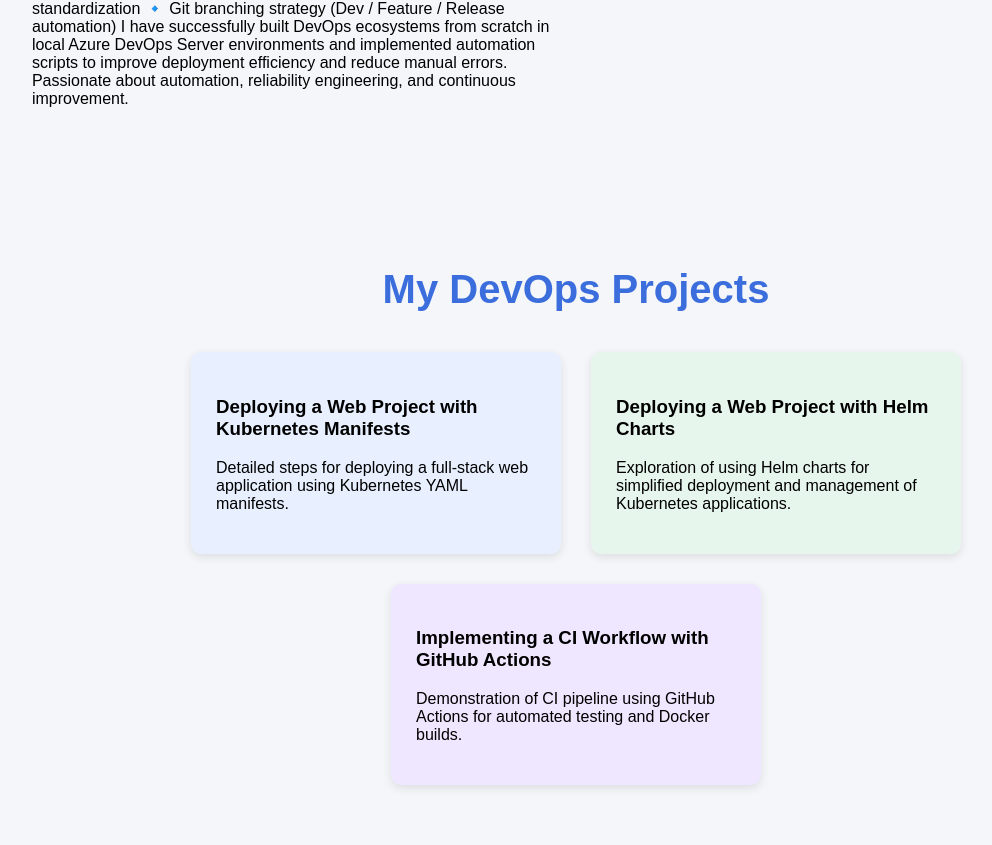
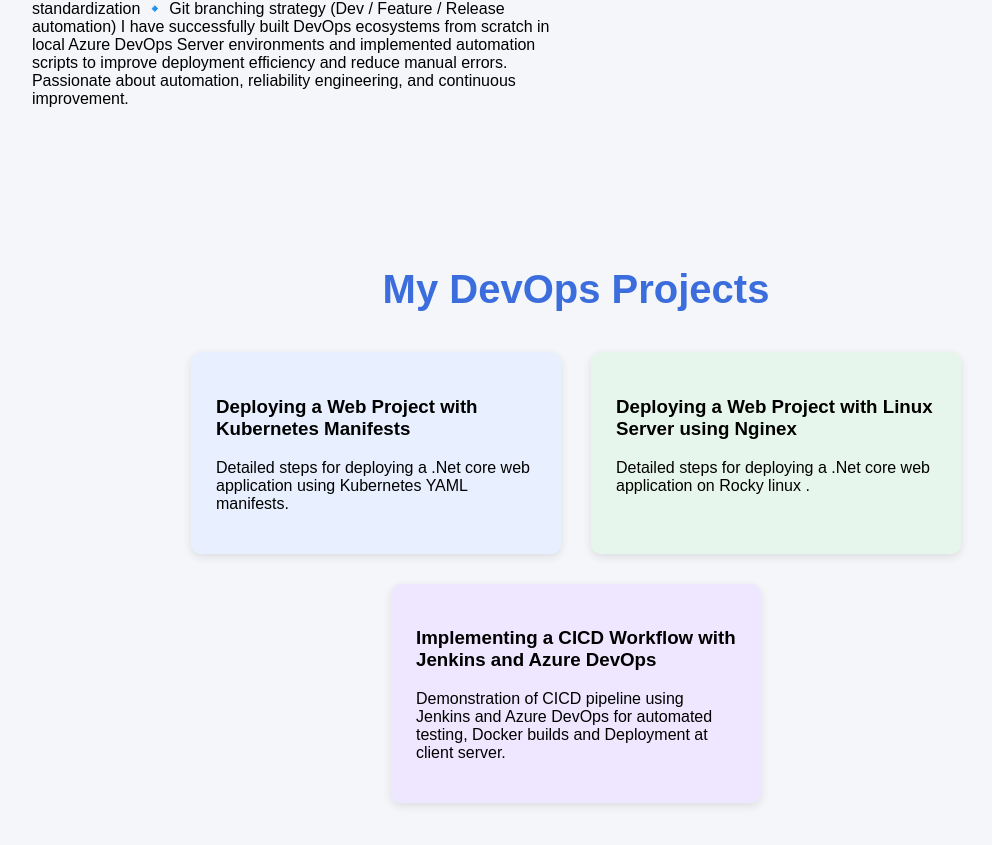
Before and after one commit to rahulp2321/my-portfolio, a React (Vite) app: page / in a window 1280 px wide. Shown: the part 643-1488 px from the top of the page, without its empty margins (64-1056 px from the left). Built offline with nearby package versions, Linux system fonts and the light colour scheme.

Commit message:
Update Projects.jsx

```diff
--- a/src/components/Projects.jsx
+++ b/src/components/Projects.jsx
@@ -9,24 +9,23 @@
         <div className="project-card blue">
           <h3>Deploying a Web Project with Kubernetes Manifests</h3>
           <p>
-            Detailed steps for deploying a full-stack web application
+            Detailed steps for deploying a .Net core web application
             using Kubernetes YAML manifests.
           </p>
         </div>
 
         <div className="project-card green">
-          <h3>Deploying a Web Project with Helm Charts</h3>
+          <h3>Deploying a Web Project with Linux Server using Nginex</h3>
           <p>
-            Exploration of using Helm charts for simplified deployment
-            and management of Kubernetes applications.
+            Detailed steps for deploying a .Net core web application on Rocky linux .
           </p>
         </div>
 
         <div className="project-card purple">
-          <h3>Implementing a CI Workflow with GitHub Actions</h3>
+          <h3>Implementing a CICD Workflow with Jenkins and Azure DevOps</h3>
           <p>
-            Demonstration of CI pipeline using GitHub Actions for
-            automated testing and Docker builds.
+            Demonstration of CICD pipeline using Jenkins and Azure DevOps for
+            automated testing, Docker builds and Deployment at client server.
           </p>
         </div>
 
```
